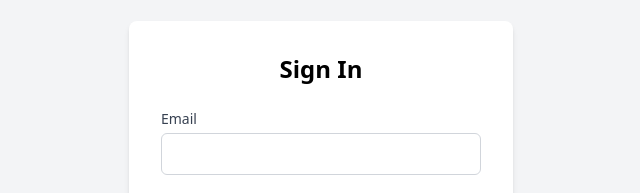
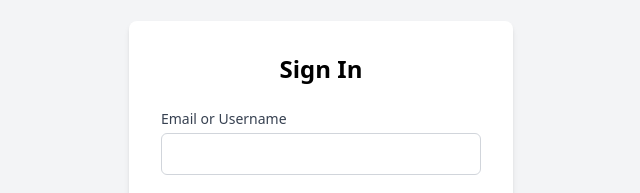
Before and after one commit to InnocentBoy-007/Restaurant-Admin, a React (Vite) app: page /admin/signIn in a window 1280 px wide. Shown: the part 181-374 px from the top of the page, without its empty margins (319-959 px from the left). Built offline with nearby package versions, Linux system fonts and the light colour scheme.

Commit message:
Now the user can login using either email or username

```diff
--- a/src/pages/SignIn.jsx
+++ b/src/pages/SignIn.jsx
@@ -11,6 +11,7 @@ export default function SignIn() {
 
   const navigate = useNavigate();
   const [email, setEmail] = useState("");
+  const [username, setUsername] = useState("");
   const [password, setPassword] = useState("");
   const [otp, setOtp] = useState("");
   const [newPassword, setNewPassword] = useState("");
@@ -22,6 +23,7 @@ export default function SignIn() {
 
   const resetForm = () => {
     setEmail("");
+    setUsername("");
     setPassword("");
     setLoading(false);
   };
@@ -34,6 +36,7 @@ export default function SignIn() {
     const data = {
       adminDetails: {
         email,
+        username,
         password,
       },
     };
@@ -217,15 +220,23 @@ export default function SignIn() {
                       <div className="mb-4">
                         <label
                           className="block text-sm font-medium text-gray-700"
-                          htmlFor="email"
+                          htmlFor="emailorusername"
                         >
-                          Email
+                          Email or Username
                         </label>
                         <input
-                          type="email"
-                          id="email"
-                          value={email}
-                          onChange={(e) => setEmail(e.target.value)}
+                          type="text"
+                          id="emailorusername"
+                          value={email || username}
+                          onChange={(e) => {
+                            if (e.target.value.includes("@")) {
+                                setEmail(e.target.value);
+                                setUsername("");
+                            } else {
+                                setUsername(e.target.value);
+                                setEmail("");
+                            }
+                          }}
                           className="mt-1 block w-full p-2 border border-gray-300 rounded-md focus:outline-none focus:ring focus:ring-blue-500"
                           required
                         />
```
